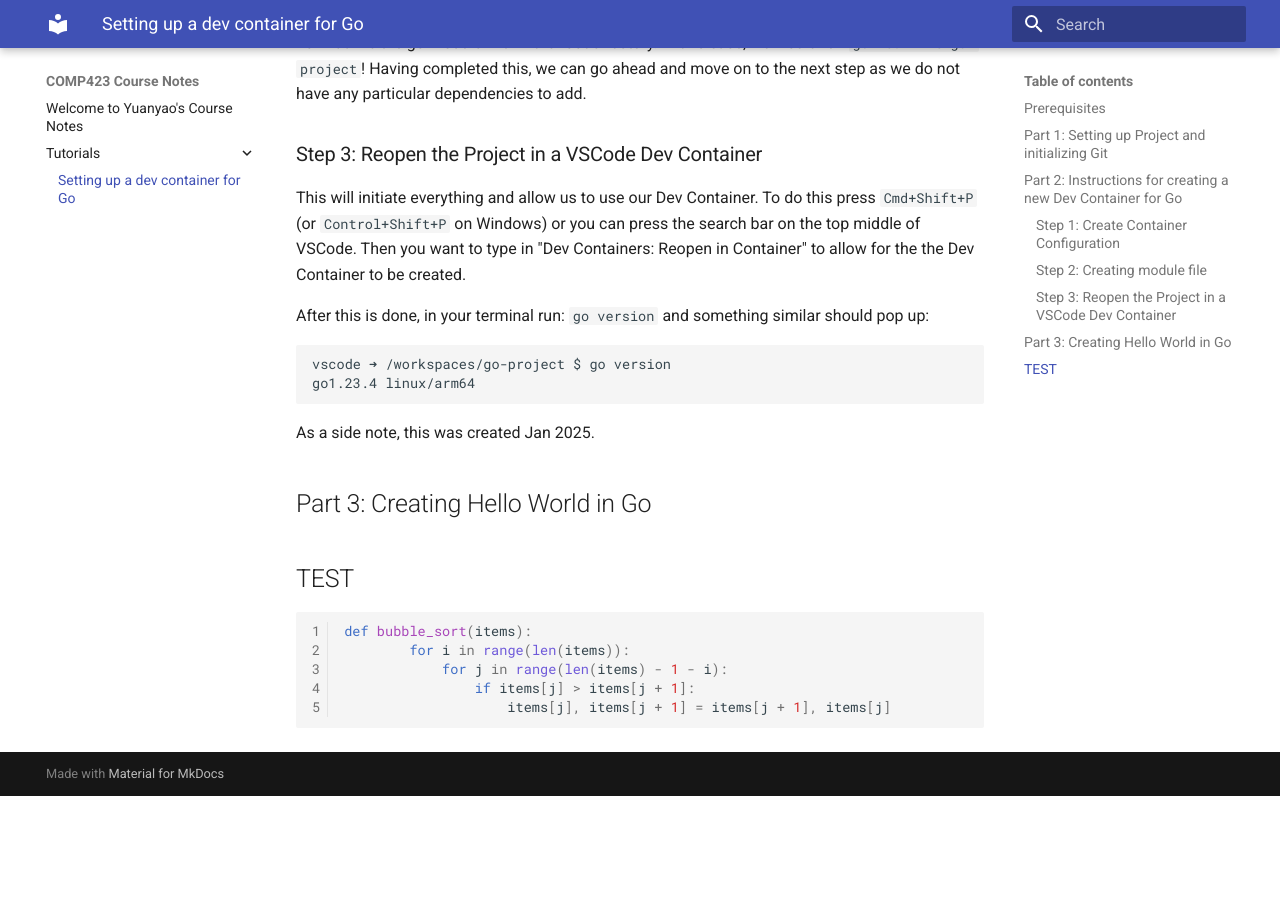
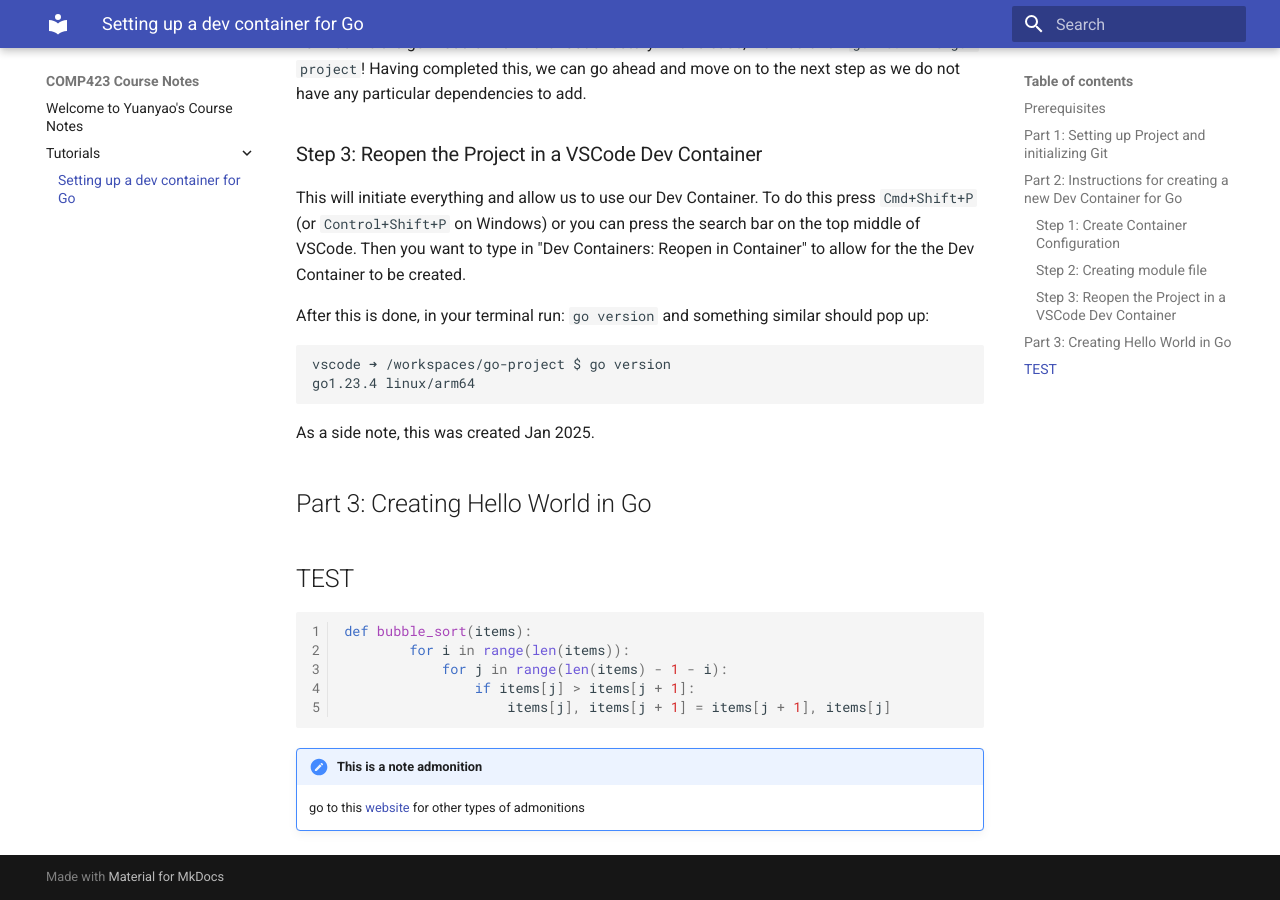
Before and after one commit to yuanyaolin13/comp423-course-notes, an MkDocs documentation site: the page built from docs/tutorials/go-setup.md, in a window 1280 px wide and 900 px high, scrolled down 1791 px. Built offline with MkDocs 1.6.1 and Material for MkDocs 9.7.7, drawn with Linux system fonts in a browser that asks for light colours; before the commit the page ends 2587 px from its top, so only the background shows below that.

Commit message:
set up admonitions

````diff
--- a/docs/tutorials/go-setup.md
+++ b/docs/tutorials/go-setup.md
@@ -88,3 +88,6 @@ def bubble_sort(items):
                 if items[j] > items[j + 1]:
                     items[j], items[j + 1] = items[j + 1], items[j]
 ```
+
+!!! note "This is a note admonition"
+    go to this [website](https://squidfunk.github.io/mkdocs-material/reference/admonitions/) for other types of admonitions
--- a/mkdocs.yml
+++ b/mkdocs.yml
@@ -10,3 +10,6 @@ markdown_extensions:
   - pymdownx.inlinehilite
   - pymdownx.snippets
   - pymdownx.superfences
+  - admonition
+  - pymdownx.details
+  - pymdownx.superfences
````
